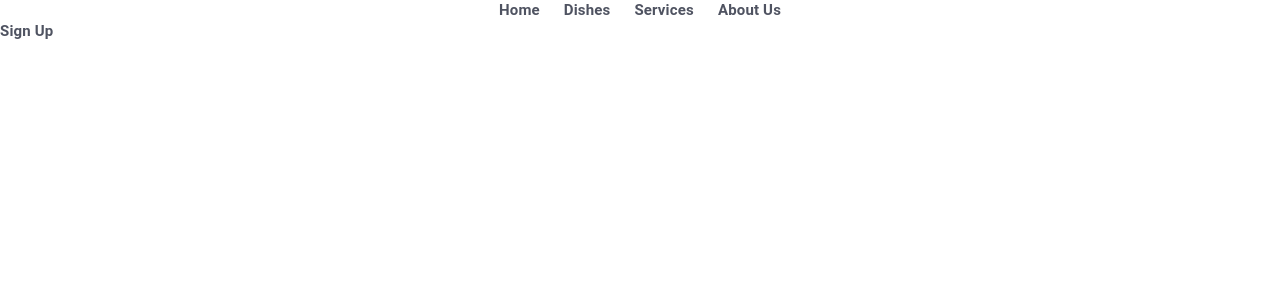
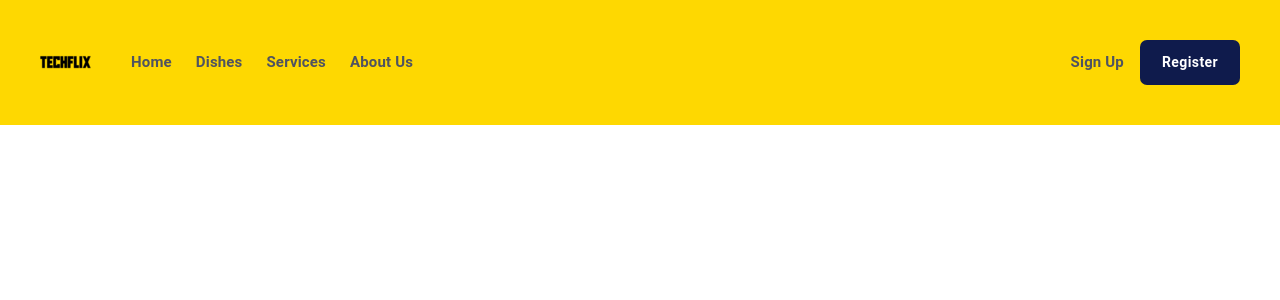
Before and after one commit to SuhailMuhammed1/Fork-Spoon-Web-App-Using-React, a React (Vite) app: page / in a window 1280 px wide. Shown: the top 300 px of the page. Built offline with nearby package versions, Linux system fonts and the light colour scheme.

Commit message:
navbar completed for web

```diff
--- a/src/components/CustomButton/CustomButton.jsx
+++ b/src/components/CustomButton/CustomButton.jsx
@@ -2,13 +2,14 @@ import { Button } from '@mui/material';
 import { borderColor, margin, styled, width } from '@mui/system'
 import React from 'react'
 
-function CustomButton() {
-   var backgroundColor,
+function CustomButton({
+    backgroundColor,
     color,
     buttonText,
     welcomeBtn,
     guideBtn,
-    getStartedBtn;
+    getStartedBtn,
+}) {
 
     const CustomButton = styled(Button)(({theme}) => ({
         backgroundColor: backgroundColor,
--- a/src/components/Header/Header.jsx
+++ b/src/components/Header/Header.jsx
@@ -2,34 +2,35 @@ import { styled } from '@mui/system'
 import { Box, Typography } from '@mui/material'
 import React from 'react'
 import CustomButton from '../CustomButton/CustomButton';
+import logo from '../../assets/img/logo.png'
 
 function Header() {
 
     const nav_titles = [
         {
-            path:"/",
-            display:"Home",
+            path: "/",
+            display: "Home",
         },
         {
-            path:"/dishes",
-            display:"Dishes",
+            path: "/dishes",
+            display: "Dishes",
         },
         {
-            path:"/services",
-            display:"Services",
+            path: "/services",
+            display: "Services",
         },
         {
-            path:"/about-us",
-            display:"About Us",
+            path: "/about-us",
+            display: "About Us",
         },
     ]
 
-    const NavBarLinksBox = styled(Box)(({theme}) => ({
+    const NavBarLinksBox = styled(Box)(({ theme }) => ({
         display: 'flex',
         alignItems: 'center',
         justifyContent: 'center',
         gap: theme.spacing(3),
-        [theme.breakpoints.down("md")]:{
+        [theme.breakpoints.down("md")]: {
             display: 'none',
         },
     }));
@@ -39,25 +40,57 @@ function Header() {
         color: '#4f5361',
         fontWeight: 'bold',
         cursor: 'pointer',
-        '&:hover':{
+        '&:hover': {
             color: '#fff',
         }
     }));
 
+    const NavBarLogo = styled("img")(({ theme }) => ({
+        cursor: 'pointer',
+        [theme.breakpoints.down("md")]: {
+            display: 'none',
+        },
+    }));
+
     return (
-    <Box>
-        <Box>
+        <Box sx={{
+            display: 'flex',
+            alignItems: 'center',
+            justifyContent: 'Space-between',
+            padding: '40px',
+            maxWidth: 'auto',
+            backgroundColor: '#FED801',
+            marginLeft: '0px',
+            marginBottom: '-24px',
+        }}>
+            <Box sx={{
+                display: 'flex',
+                alignItems: 'center',
+                justifyContent: 'center',
+                gap: '2.5rem',
+            }}>
+                <Box sx={{
+                    display: 'flex',
+                    alignItems: 'center',
+                }}>
+                    <NavBarLogo src={logo} alt="logo" />
+                </Box>
                 <NavBarLinksBox>
                     {
-                    nav_titles.map((item, index)=>(
+                        nav_titles.map((item, index) => (
                             <NavBarLink variant='body2'>{item.display}</NavBarLink>
                         ))
                     }
                 </NavBarLinksBox>
             </Box>
-        <Box>
+            <Box sx={{
+                display: 'flex',
+                alignItems: 'center',
+                justifyContent: 'center',
+                gap: '1rem',
+            }}>
                 <NavBarLink variant='body2'>Sign Up</NavBarLink>
-            <CustomButton backgroundColor="#0F1B4C" color="#fff" buttonText="Register"/>
+                <CustomButton backgroundColor="#0F1B4C" color="#fff" buttonText="Register" />
             </Box>
         </Box>
     )
```
Lines whose indentation alone changed are shown as unchanged.
